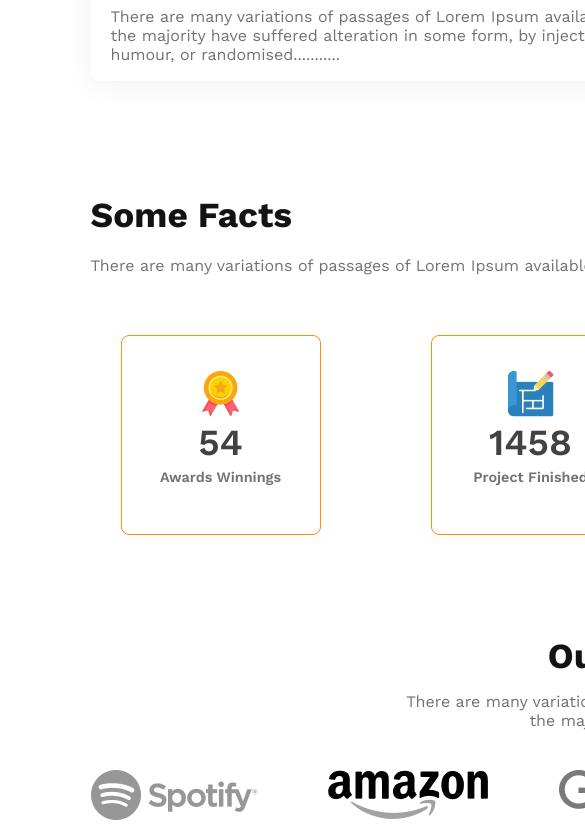
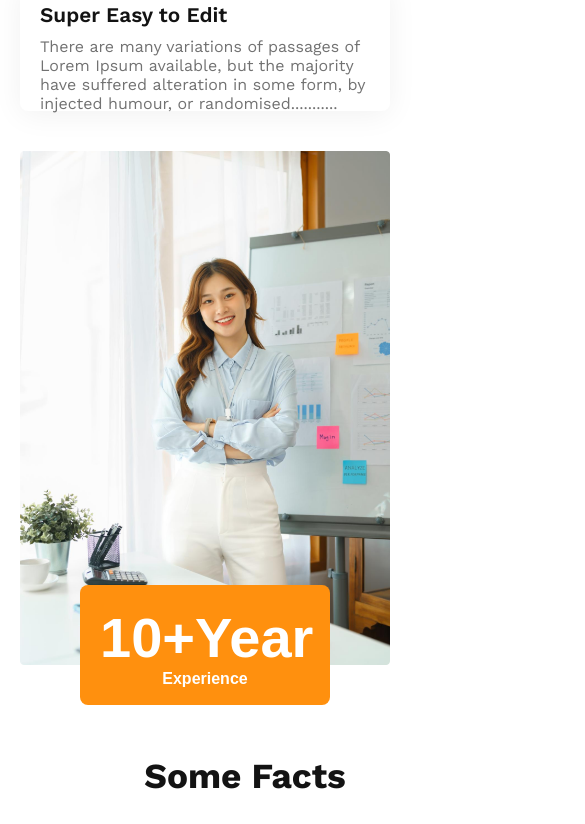
Before and after one commit to SuvroBiswas93/architects-landing-page, a plain HTML site: page index.html in a window 390 px wide. Shown: the part 2728-3552 px from the top of the page, 585 px wide, since content can reach past the window. Drawn offline with nearby package versions, Linux system fonts and the light colour scheme.

Commit message:
add responsive to all sections

```diff
--- a/styles/style.css
+++ b/styles/style.css
@@ -264,6 +264,44 @@
     width: 100%;
 }
 
+/* responsive for different features section */
+@media screen and (max-width: 576px){
+.different-features {
+    display: flex;
+    flex-direction: column;
+    width: 100%;
+    gap: 10px;
+    margin-top: 50px;
+    margin-left: 10px !important;
+    padding: 0 10px;
+}
+.card-and-title-container{
+    width: 100%;
+    height: auto;
+
+}
+.feature-card{
+    width: 100%;
+    padding-bottom: 20px;
+}
+.different-features-img {
+      width: 100%;
+      display: flex;
+      flex-direction: column;
+      align-items: center;
+      justify-content: center;
+  }
+ .architect-img {
+      width: 100%;
+      height: auto;
+      margin-top: 30px;
+  }
+.diffrent-features-btn{
+    margin-left: 0;
+}
+
+}
+
 /* facts section style */
 
 .facts{
@@ -310,10 +348,31 @@
 
 }
 
+/* Add responsiveness for fact section */
+
+@media screen and (max-width: 576px){
+.facts{
+     width: 450px;
+     margin-left: 10px;
+     margin-right: 10px;
+     margin-top: 50px;
+}
+.facts-container {
+    grid-template-columns: 1fr;
+    justify-content: center;
+  }
+.facts-heading,.fact-paragraph{
+    text-align: center;
+    align-items: center;
+    width: 100%;
+    margin: 30px 10px;
+}
+}
+
 /* sponsors section style */
 
 .sponsors{
-    width: 1170px;
+     width: 1170px;
      margin-left: 90.5px;
      margin-right: 90.5px;
      margin-top: 100px;
@@ -338,6 +397,26 @@
     filter:grayscale(100%);
 }
 
+/* Add responsiveness for sponsors section */
+
+@media screen and (max-width: 576px){
+    .sponsors{
+        width: 450px;
+        margin-left: 10px;
+        margin-right: 10px;
+        margin-top: 50px;
+    }
+    .sponsors-img{
+        display: grid;
+        grid-template-columns: 1fr;
+        gap: 40px;
+        justify-content: center;
+        align-items: center;
+        text-align: center;
+        padding: 0 auto;
+    }
+}
+
 /* Footer style */
 
 .footer{
```
